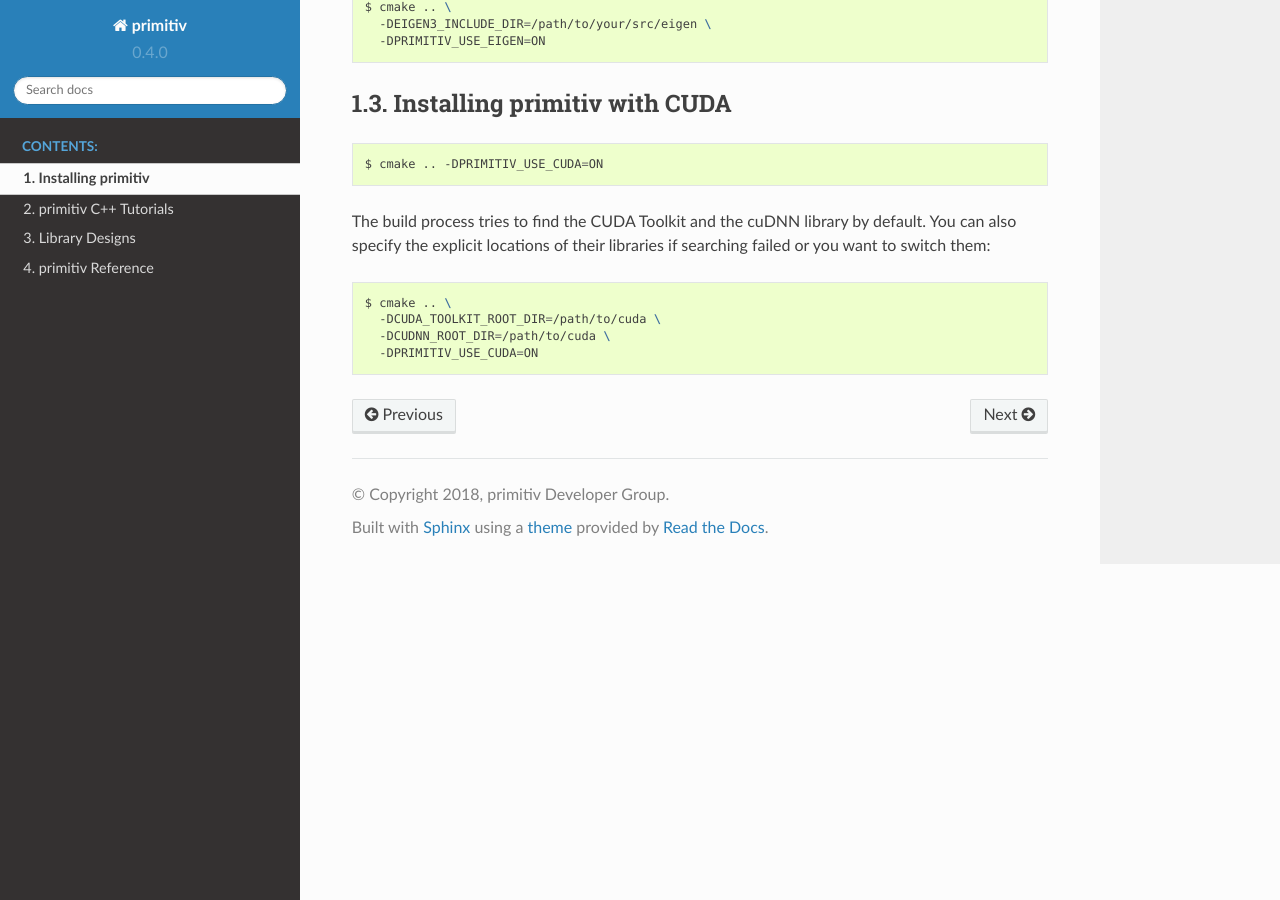
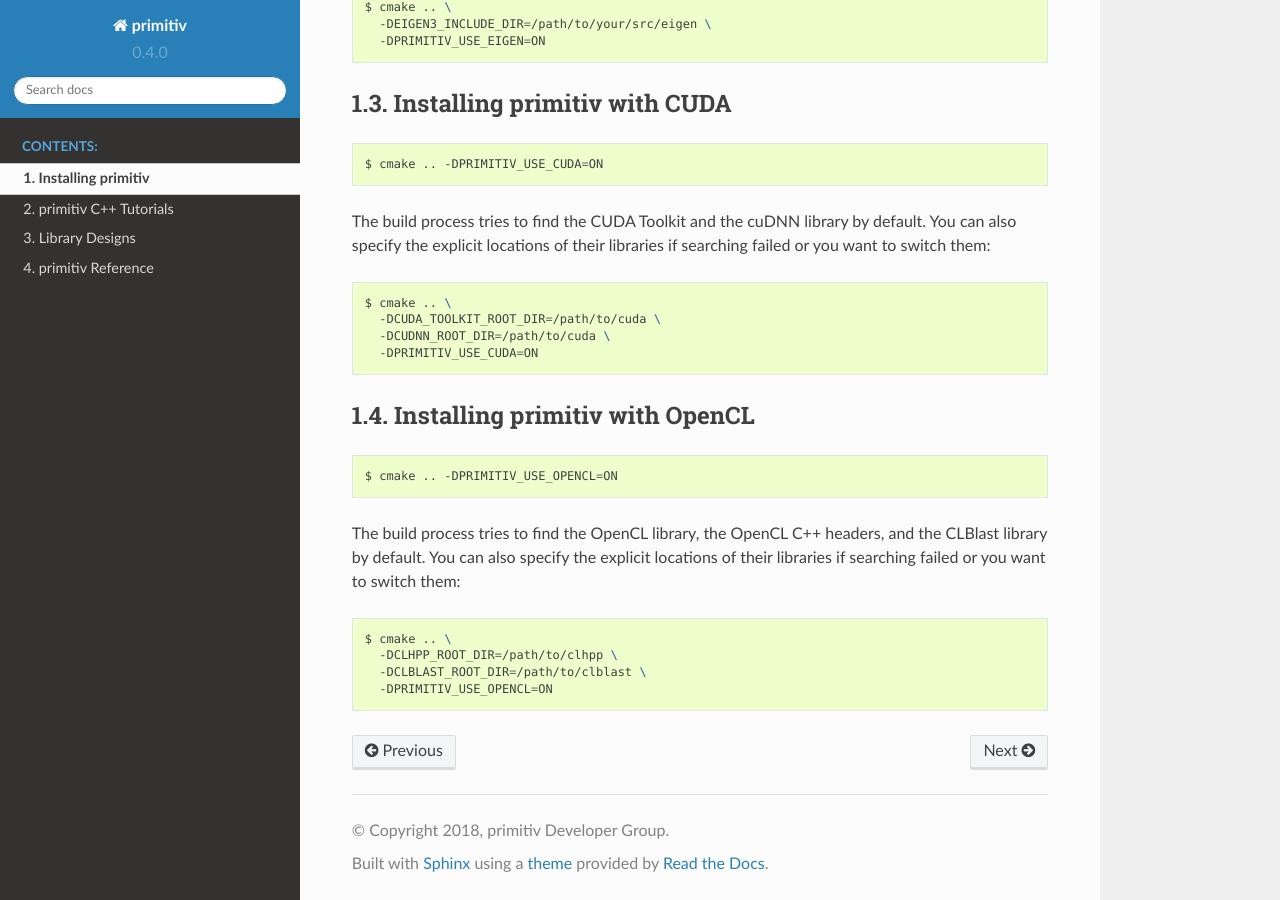
Before and after one commit to primitiv/primitiv, a Sphinx documentation site: the page built from docs/source/installation.rst, in a window 1280 px wide and 900 px high, scrolled down 2168 px. Built offline with Sphinx 7.4.7 and the Read the Docs theme 2.0.0, drawn with Linux system fonts in a browser that asks for light colours.

Commit message:
Update documentation

```diff
--- a/docs/source/installation.rst
+++ b/docs/source/installation.rst
@@ -39,7 +39,7 @@ For using specific hardwares, it requires some hardware-dependent libraries:
 
   * `OpenCL 1.2 <https://www.khronos.org/opencl/>`_
   * `OpenCL C++ Bindings 2 (cl2.hpp) <http://github.khronos.org/OpenCL-CLHPP/>`_
-  * `clBLAS <https://github.com/clMathLibraries/clBLAS>`_
+  * `CLBlast 1.2.0 <https://github.com/CNugteren/CLBlast>`_
 
 
 Installing primitiv from source (Debian/Ubuntu)
@@ -146,3 +146,23 @@ searching failed or you want to switch them:
     -DCUDA_TOOLKIT_ROOT_DIR=/path/to/cuda \
     -DCUDNN_ROOT_DIR=/path/to/cuda \
     -DPRIMITIV_USE_CUDA=ON
+
+
+Installing primitiv with OpenCL
+-------------------------------
+
+
+.. code-block:: shell
+
+  $ cmake .. -DPRIMITIV_USE_OPENCL=ON
+
+The build process tries to find the OpenCL library, the OpenCL C++ headers,
+and the CLBlast library by default. You can also specify the explicit
+locations of their libraries if searching failed or you want to switch them:
+
+.. code-block:: shell
+
+  $ cmake .. \
+    -DCLHPP_ROOT_DIR=/path/to/clhpp \
+    -DCLBLAST_ROOT_DIR=/path/to/clblast \
+    -DPRIMITIV_USE_OPENCL=ON
```
